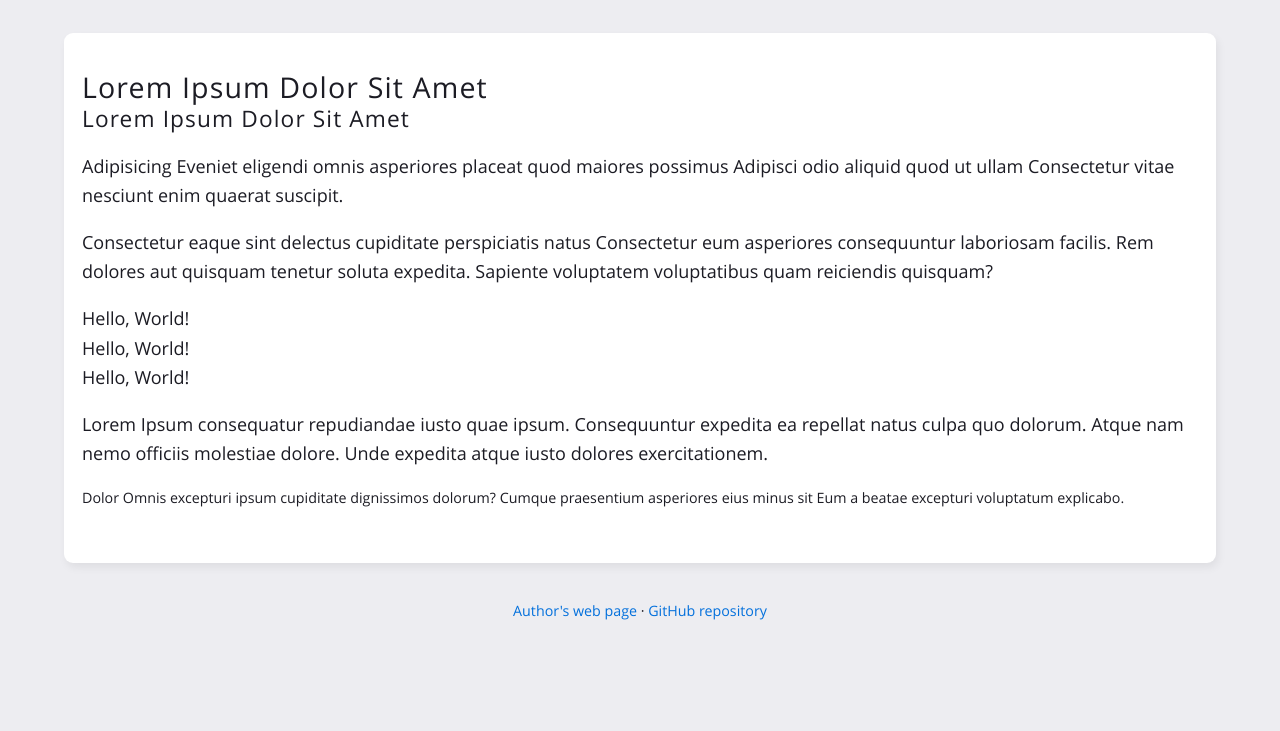
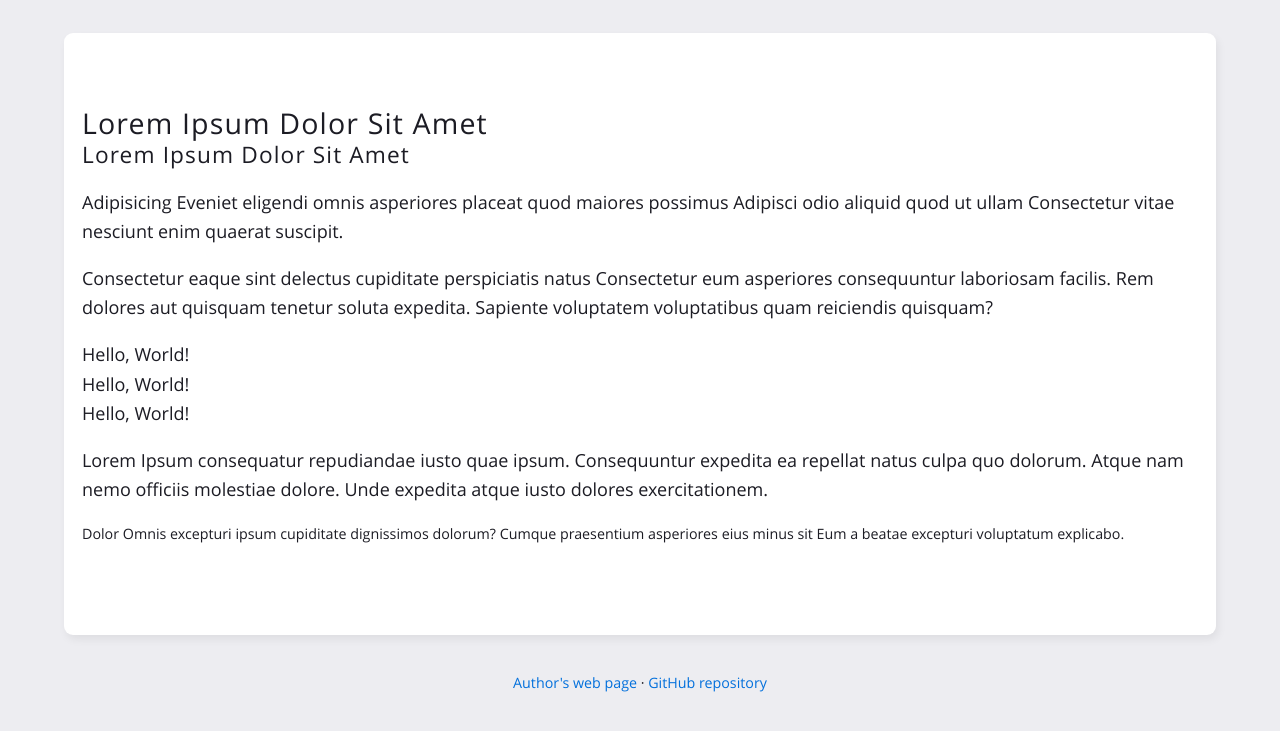
Before and after one commit to nierobs/html-css-starter-template, a plain HTML site: page index.html in a window 1280 px wide. Shown: the part 85-816 px from the top of the page. Drawn offline with Linux system fonts and the light colour scheme.

Commit message:
Update style

```diff
--- a/styles/style.css
+++ b/styles/style.css
@@ -88,7 +88,7 @@ alert {
     background-color: var(--card__bg);
     border-radius: var(--card__rs);
     box-shadow: var(--card__sh);
-    padding: 2rem 1rem;
+    padding: 2rem 0.5rem;
 }
 
 h1 {
@@ -161,6 +161,10 @@ strong {
     footer {
         padding: 0 1rem;
     }
+
+    .card {
+        padding: 4rem 1rem;
+    }
 }
 
 @media only screen and (min-width: 1152px) {}
```
